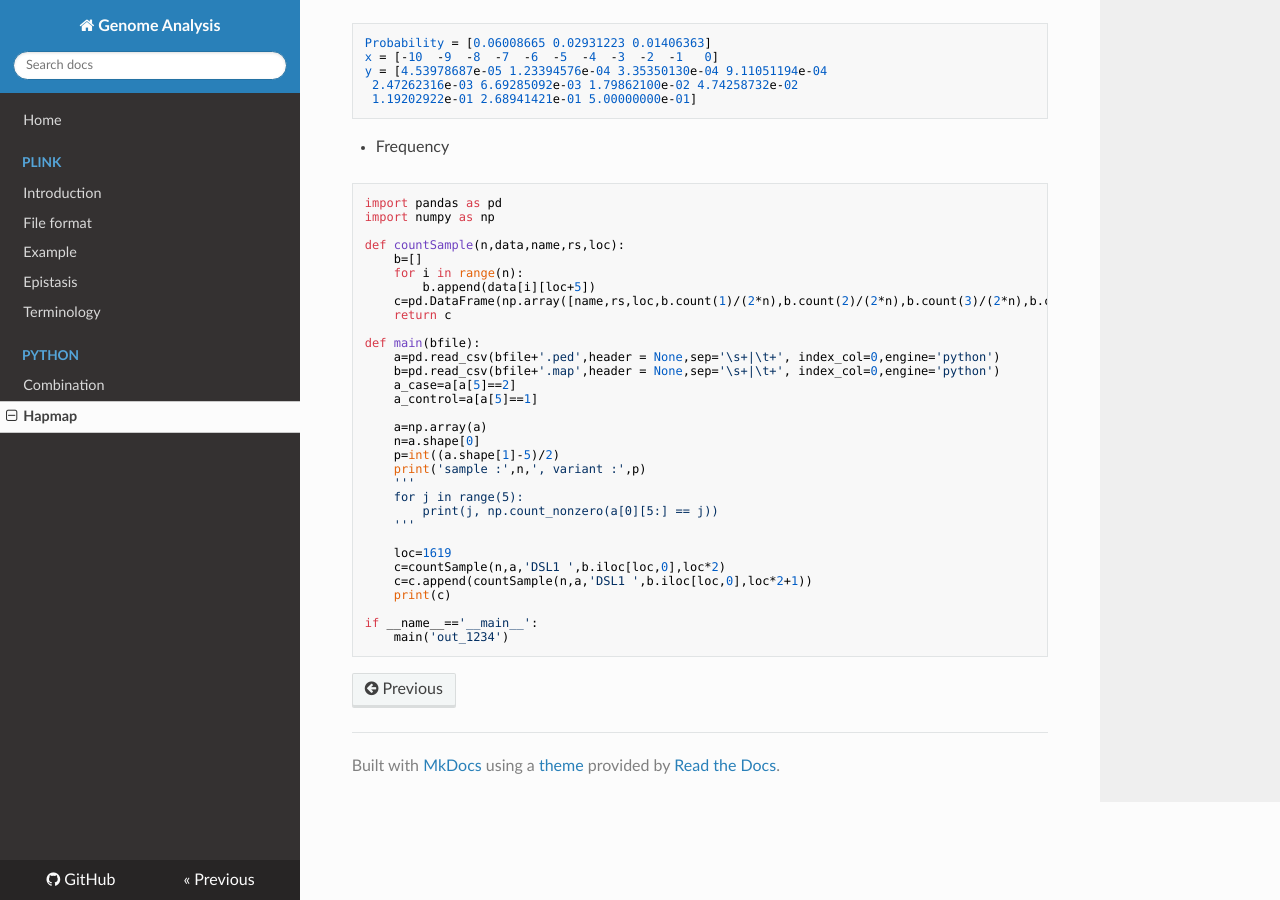
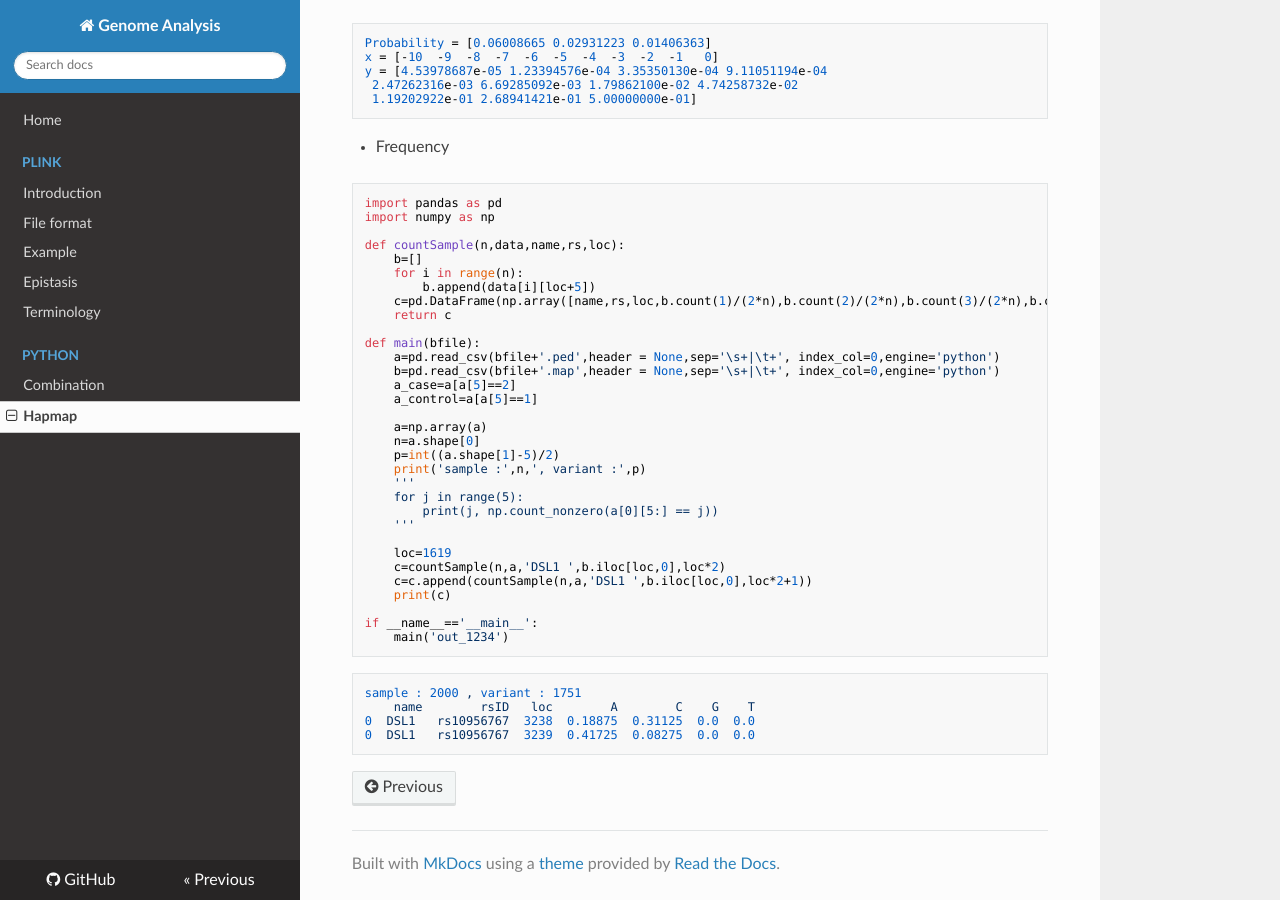
Before and after one commit to WonyoungCho/plink, an MkDocs documentation site: the page built from docs/hapMap1KG_ch7_8.md, in a window 1280 px wide and 900 px high, scrolled down 1511 px. Built offline with MkDocs 1.6.1, drawn with Linux system fonts in a browser that asks for light colours; nearby versions of some CDN libraries; old or Windows-style settings are respelled for this version of MkDocs.

Commit message:
Update hapMap1KG_ch7_8.md

````diff
--- a/docs/hapMap1KG_ch7_8.md
+++ b/docs/hapMap1KG_ch7_8.md
@@ -97,3 +97,9 @@ def main(bfile):
 if __name__=='__main__':
     main('out_1234')
 ```
+```
+sample : 2000 , variant : 1751
+    name        rsID   loc        A        C    G    T
+0  DSL1   rs10956767  3238  0.18875  0.31125  0.0  0.0
+0  DSL1   rs10956767  3239  0.41725  0.08275  0.0  0.0
+```
````
